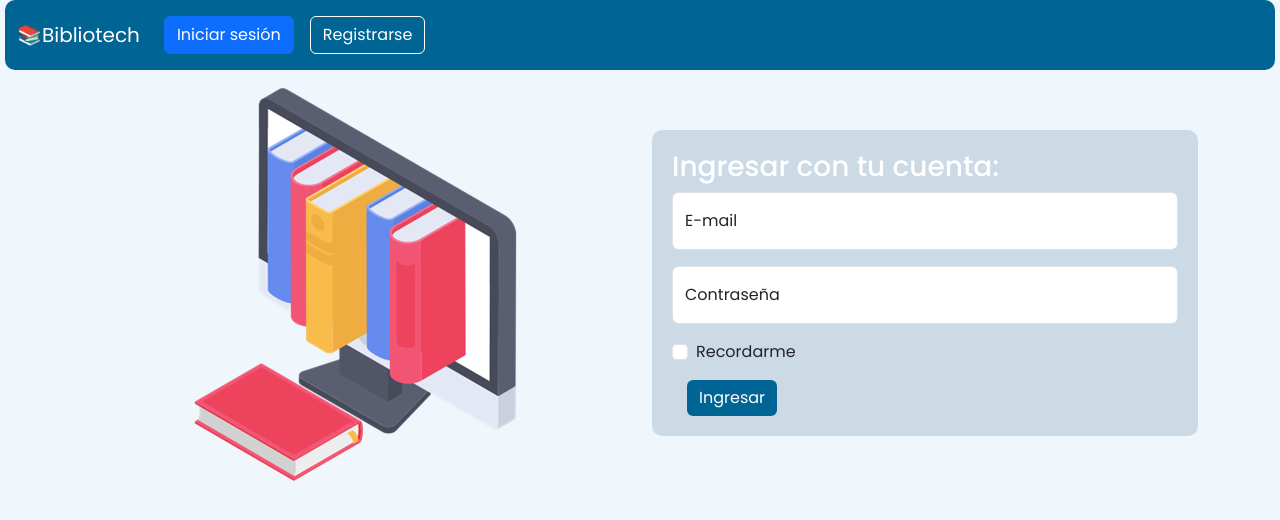
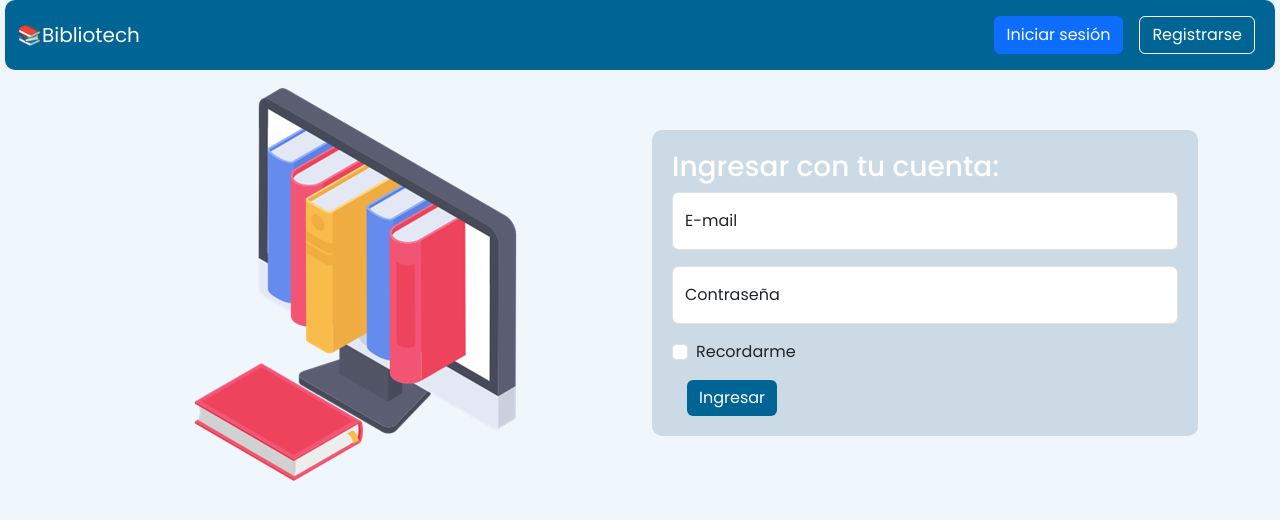
Before and after one commit to francogcn/TP-FS-SILICON-2024-G1, a React (Vite) app in the folder frontend/: page /login in a window 1280 px wide. Shown: the top 520 px of the page. Built offline with nearby package versions, Linux system fonts and the light colour scheme.

Commit message:
Update Menu.jsx

```diff
--- a/frontend/src/components/Menu.jsx
+++ b/frontend/src/components/Menu.jsx
@@ -119,7 +119,7 @@
 
           <div className="collapse navbar-collapse" id="navbarNavDropdown">
             {/* Aquí agregamos los botones "Iniciar sesión" y "Registrarse" */}
-          <ul className="navbar-nav me-auto">
+          <ul className="navbar-nav ms-auto">
           <li className="nav-item">
               <NavLink to="/login" className="btn btn-outline-primary m-2">
                 Iniciar sesión
```
